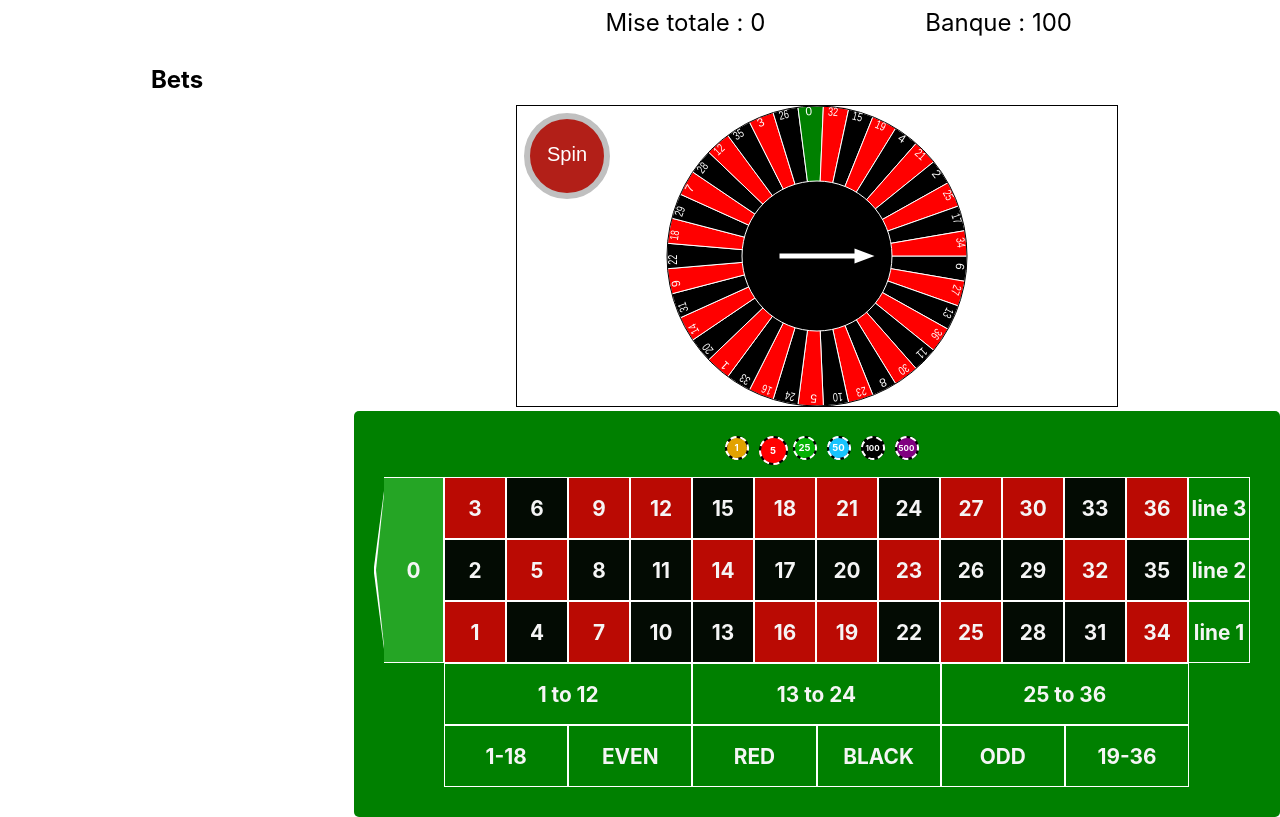
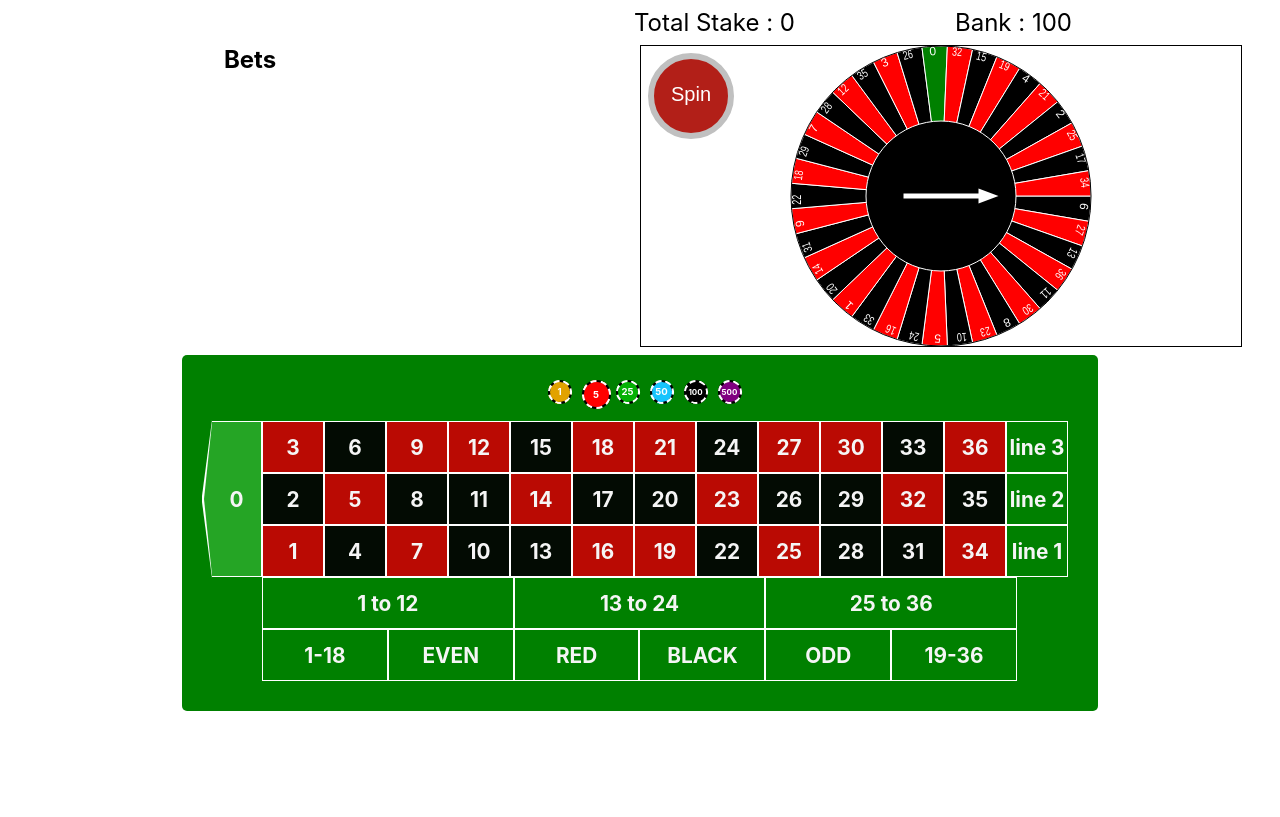
Before and after one commit to GatienB/Roulette, a React (Create React App) app: page / in a window 1280 px wide. Built offline with nearby package versions, Linux system fonts and the light colour scheme.

Commit message:
feat: new layout

```diff
--- a/public/index.html
+++ b/public/index.html
@@ -24,7 +24,7 @@
       work correctly both with client-side routing and a non-root public URL.
       Learn how to configure a non-root public URL by running `npm run build`.
     -->
-    <title>React App</title>
+    <title>Roulette</title>
   </head>
   <body>
     <noscript>You need to enable JavaScript to run this app.</noscript>
--- a/src/App.css
+++ b/src/App.css
@@ -1,19 +1,12 @@
-body {
-  width: 100vw;
-  height: 100vh;
-  margin: 0;
-  text-align: center;
-}
-
 #input_splits {
   margin: 50px 0px;
 }
 
-#spin-output {
+/* #spin-output {
   font-weight: bold;
   font-size: xx-large;
   height: 40px;
-}
+} */
 
 #bet-stats {
   width: 100%;
@@ -41,15 +34,24 @@ body {
   display: flex;
 }
 
-#main {
+.bets-list {
+  width: 50%;
   display: flex;
   flex-direction: column;
 }
 
+#main {
+  height: 100%;
+  width: 100%;
+  display: flex;
+  flex-direction: column;
+  gap: 8px;
+}
+
 :root {
   --background-tapis: green;
-  --height-square: 60px;
-  --width-square: 60px;
+  --height-square: 50px;
+  --width-square: 50px;
   /* --hover-color: gold; */
   --hover-color: rgb(219, 186, 10);
   --color-square-red: rgb(186, 10, 3);
@@ -61,3 +63,15 @@ body {
 .App {
   padding: 20px;
 }
+
+.tapis-container {
+  display: flex;
+  justify-content: center;
+}
+
+.pagination-container {
+  flex: 1 1 auto;
+  display: flex;
+  justify-content: center;
+  align-items: end;
+}
--- a/src/App.tsx
+++ b/src/App.tsx
@@ -1,41 +1,41 @@
-import React from 'react';
-import './App.css';
-import Tapis from './components/Tapis/Tapis';
-import Roulette from './components/Roulette/Roulette';
-import Banque from './components/Banque/Banque';
-import BetList from './components/Bets/BetList';
-import { Pagination } from './components/Pagination/Pagination';
-import { Bet } from './models/bet.model';
-import { isBetExists } from './components/Tapis/Tapis-helper';
-import { ChipStakeEnum } from './helpers/constants';
-import { addBet, deleteBet, updateBet, setBets } from './app/betSlice';
-import { connect } from 'react-redux'
-import { StoreState } from './app/store.model';
-import Alert from './components/Alert/Alert';
+import React from "react";
+import "./App.css";
+import Tapis from "./components/Tapis/Tapis";
+import Roulette from "./components/Roulette/Roulette";
+import Banque from "./components/Banque/Banque";
+import BetList from "./components/Bets/BetList";
+import { Pagination } from "./components/Pagination/Pagination";
+import { Bet } from "./models/bet.model";
+import { isBetExists } from "./components/Tapis/Tapis-helper";
+import { ChipStakeEnum } from "./helpers/constants";
+import { addBet, deleteBet, updateBet, setBets } from "./app/betSlice";
+import { connect } from "react-redux";
+import { StoreState } from "./app/store.model";
+import Alert from "./components/Alert/Alert";
 
 type AlertType = {
-  showAlert: boolean
-  message: string
-  title: string
-}
+  showAlert: boolean;
+  message: string;
+  title: string;
+};
 
 type AppState = {
-  bank: number,
-  resultNumber: number,
-  history: Bet[][],
-  historyIndex: number,
-  isBettingLocked: boolean,
-  alert: AlertType
-}
+  bank: number;
+  resultNumber: number;
+  history: Bet[][];
+  historyIndex: number;
+  isBettingLocked: boolean;
+  alert: AlertType;
+};
 
 type AppProps = {
-  addBet: Function,
-  updateBet: Function,
-  deleteBet: Function,
-  setBets: Function,
-  bets: Bet[],
-  selectedStake: ChipStakeEnum
-}
+  addBet: Function;
+  updateBet: Function;
+  deleteBet: Function;
+  setBets: Function;
+  bets: Bet[];
+  selectedStake: ChipStakeEnum;
+};
 
 class App extends React.Component<AppProps, AppState> {
   #rouletteRef: React.RefObject<Roulette>;
@@ -53,13 +53,17 @@ class App extends React.Component<AppProps, AppState> {
       alert: {
         showAlert: false,
         message: "",
-        title: ""
-      }
-    }
+        title: "",
+      },
+    };
   }
 
   async spin() {
-    console.log("spinning", this.isRouletteLocked(), this.#rouletteRef.current?.canSpin());
+    console.log(
+      "spinning",
+      this.isRouletteLocked(),
+      this.#rouletteRef.current?.canSpin()
+    );
     if (!this.isRouletteLocked() && this.#rouletteRef.current?.canSpin()) {
       if (this.props.bets.length > 0) {
         this.setState({ isBettingLocked: true }, () => {
@@ -67,26 +71,30 @@ class App extends React.Component<AppProps, AppState> {
           h.push(this.props.bets);
           this.setState({
             history: h,
-            historyIndex: h.length - 1
+            historyIndex: h.length - 1,
           });
           this.#rouletteRef.current?.spin().then((value: number) => {
             console.log("after spin");
             console.log("Result: ", value);
             let betsResult = this.getWinBets(value);
             let benef = this.getNetGainByNumber(betsResult);
-            this.setState({ resultNumber: value, isBettingLocked: false, bank: this.state.bank + benef });
-          })
+            this.setState({
+              resultNumber: value,
+              isBettingLocked: false,
+              bank: this.state.bank + benef,
+            });
+          });
+        });
+      } else {
+        this.setState({
+          alert: {
+            showAlert: true,
+            title: "Roulette locked",
+            message: "Place a bet before spinning the roulette.",
+          },
         });
       }
-      else {
-        this.setState({alert: {
-          showAlert: true,
-          title: "Roulette locked",
-          message: "Place a bet before spinning the roulette."
-        }});
-      }
-    }
-    else {
+    } else {
       console.log("Spin locked");
       if (this.getTotalStake() > this.state.bank) {
         this.showAlertStakeSupBank();
@@ -103,20 +111,19 @@ class App extends React.Component<AppProps, AppState> {
   stakeUpdated(betId: string, sens: string) {
     if (!this.state.isBettingLocked) {
       let bets = this.props.bets.slice();
-      let index = bets.findIndex(_b => _b.id === betId);
+      let index = bets.findIndex((_b) => _b.id === betId);
       if (index >= 0) {
         if (sens === "+") {
           if (this.canAddStake(this.props.selectedStake)) {
-            this.props.updateBet(bets[index].id, this.props.selectedStake)
+            this.props.updateBet(bets[index].id, this.props.selectedStake);
           } else {
             this.showAlertStakeSupBank();
           }
         } else if (sens === "-") {
           if (bets[index].stake - this.props.selectedStake <= 0) {
-            this.props.deleteBet(bets[index].id)
-          }
-          else {
-            this.props.updateBet(bets[index].id, -this.props.selectedStake)
+            this.props.deleteBet(bets[index].id);
+          } else {
+            this.props.updateBet(bets[index].id, -this.props.selectedStake);
           }
         }
       }
@@ -125,11 +132,10 @@ class App extends React.Component<AppProps, AppState> {
 
   betDeleted(betId: string) {
     if (!this.state.isBettingLocked) {
-      let bet = this.props.bets.find(b => b.id === betId);
+      let bet = this.props.bets.find((b) => b.id === betId);
       if (bet) {
-        this.props.deleteBet(bet.id)
-      }
-      else {
+        this.props.deleteBet(bet.id);
+      } else {
         console.warn("Can't find bet Id : ", betId);
       }
     }
@@ -140,10 +146,10 @@ class App extends React.Component<AppProps, AppState> {
     if (!this.state.isBettingLocked) {
       if (this.canAddStake(newBet.stake)) {
         if (isBetExists(this.props.bets, newBet)) {
-          console.log("exists")
-          this.props.updateBet(newBet.id, newBet.stake)
+          console.log("exists");
+          this.props.updateBet(newBet.id, newBet.stake);
         } else {
-          console.log("new")
+          console.log("new");
           this.props.addBet(newBet);
         }
       } else {
@@ -157,13 +163,17 @@ class App extends React.Component<AppProps, AppState> {
       alert: {
         title: "Impossible to add bet",
         message: "Your bet must be less than or equal to your bank",
-        showAlert: true
-      }
+        showAlert: true,
+      },
     });
   }
 
   getTotalStake() {
-    return this.props.bets.reduce((accumulator: number, currentValue: Bet) => accumulator + currentValue.stake, 0);
+    return this.props.bets.reduce(
+      (accumulator: number, currentValue: Bet) =>
+        accumulator + currentValue.stake,
+      0
+    );
   }
 
   canAddStake(newStake: number) {
@@ -180,10 +190,9 @@ class App extends React.Component<AppProps, AppState> {
     let lostBets = [];
     if (this.props.bets && this.props.bets.length > 0) {
       for (const bet of this.props.bets) {
-        if (bet.numbers.some(n => n === nbResult)) {
+        if (bet.numbers.some((n) => n === nbResult)) {
           wonBets.push(bet);
-        }
-        else {
+        } else {
           lostBets.push(bet);
         }
       }
@@ -192,15 +201,21 @@ class App extends React.Component<AppProps, AppState> {
     return { won: wonBets, lost: lostBets };
   }
 
-  getNetGainByNumber(wonLostBets: { won: Bet[], lost: Bet[] }) {
-    if (wonLostBets && (wonLostBets.won.length > 0 || wonLostBets.lost.length > 0)) {
-      const stakeLost = wonLostBets.lost.reduce((total: number, next: Bet) => { return total + next.stake }, 0);
-      const benefits = wonLostBets.won.reduce((total: number, next: Bet) => { return total + next.benef }, 0);
+  getNetGainByNumber(wonLostBets: { won: Bet[]; lost: Bet[] }) {
+    if (
+      wonLostBets &&
+      (wonLostBets.won.length > 0 || wonLostBets.lost.length > 0)
+    ) {
+      const stakeLost = wonLostBets.lost.reduce((total: number, next: Bet) => {
+        return total + next.stake;
+      }, 0);
+      const benefits = wonLostBets.won.reduce((total: number, next: Bet) => {
+        return total + next.benef;
+      }, 0);
       return benefits - stakeLost;
     }
     return -Infinity;
   }
-
 
   onPageIndexChanged(sens: string) {
     let nextIndex: number = -1;
@@ -208,51 +223,70 @@ class App extends React.Component<AppProps, AppState> {
       if (sens === "-") {
         if (this.state.historyIndex - 1 >= 0)
           nextIndex = this.state.historyIndex - 1;
-        else
-          nextIndex = this.state.history.length - 1;
+        else nextIndex = this.state.history.length - 1;
       } else if (sens === "+") {
         if (this.state.historyIndex + 1 < this.state.history.length)
           nextIndex = this.state.historyIndex + 1;
-        else
-          nextIndex = 0;
+        else nextIndex = 0;
       }
     }
 
     this.setState({ historyIndex: nextIndex }, () => {
-      this.props.setBets(this.state.history[nextIndex])
-    })
+      this.props.setBets(this.state.history[nextIndex]);
+    });
   }
 
   render(): React.ReactNode {
     return (
       <div id="main">
-        {this.state.alert.showAlert &&
-          <Alert title={this.state.alert.title}
+        {this.state.alert.showAlert && (
+          <Alert
+            title={this.state.alert.title}
             message={this.state.alert.message}
-            onClose={() => this.setState({ alert: { message: "", title: "", showAlert: false } })} />}
+            onClose={() =>
+              this.setState({
+                alert: { message: "", title: "", showAlert: false },
+              })
+            }
+          />
+        )}
         <Banque totalStake={this.getTotalStake()} bank={this.state.bank} />
         <div className="row">
-          <div className="left-container">
-            <BetList resultNumber={this.state.resultNumber}
-              changeStake={(betId: string, s: string) => this.stakeUpdated(betId, s)}
-              deleteBet={(betId: string) => this.betDeleted(betId)} />
-            {/* <h2>Bets stats</h2>
-          <div id="bet-stats"></div> */}
-            {this.state.history.length > 0 &&
-              <Pagination indexMax={this.state.history.length}
-                index={this.state.historyIndex}
-                onIndexChanged={(sens: string) => this.onPageIndexChanged(sens)} />}
-            {/* <div>
+          <div className="bets-list">
+            <BetList
+              resultNumber={this.state.resultNumber}
+              changeStake={(betId: string, s: string) =>
+                this.stakeUpdated(betId, s)
+              }
+              deleteBet={(betId: string) => this.betDeleted(betId)}
+            />
+            {this.state.history.length > 0 && (
+              <div className="pagination-container">
+                <Pagination
+                  indexMax={this.state.history.length}
+                  index={this.state.historyIndex}
+                  onIndexChanged={(sens: string) =>
+                    this.onPageIndexChanged(sens)
+                  }
+                />
+              </div>
+            )}
+          </div>
+          <Roulette
+            isLocked={this.isRouletteLocked()}
+            ref={this.#rouletteRef}
+            onSpin={() => this.spin()}
+            onReset={() => this.resetRoulette()}
+          />
+          {/* <div>
               <button id="simulationBtn">Simulate</button>
             </div> */}
-          </div>
-          <div>
-            <div id="spin-output"></div>
-            <br></br>
-            <Roulette isLocked={this.isRouletteLocked()} ref={this.#rouletteRef} onSpin={() => this.spin()} onReset={() => this.resetRoulette()} />
-            <Tapis isBettingLocked={this.state.isBettingLocked}
-              addBet={(bet: Bet) => this.addBet(bet)} />
-          </div>
+        </div>
+        <div className="tapis-container">
+          <Tapis
+            isBettingLocked={this.state.isBettingLocked}
+            addBet={(bet: Bet) => this.addBet(bet)}
+          />
         </div>
       </div>
     );
@@ -264,27 +298,27 @@ class App extends React.Component<AppProps, AppState> {
 const mapDispatchToProps = (dispatch: any) => {
   return {
     addBet: (bet: Bet) => {
-      dispatch(addBet(bet))
+      dispatch(addBet(bet));
     },
     updateBet: (id: string, stakeToAdd: number) => {
-      dispatch(updateBet({ id, stakeToAdd }))
+      dispatch(updateBet({ id, stakeToAdd }));
     },
     deleteBet: (id: string) => {
-      dispatch(deleteBet(id))
+      dispatch(deleteBet(id));
     },
     setBets: (bets: Bet[]) => {
       dispatch(setBets(bets));
-    }
-  }
-}
+    },
+  };
+};
 
 function mapStateToProps(state: StoreState) {
   const bets = state.bets;
   const selectedStake = state.selectedStake;
   return {
     bets,
-    selectedStake
+    selectedStake,
   };
 }
 
-export default connect(mapStateToProps, mapDispatchToProps)(App)
+export default connect(mapStateToProps, mapDispatchToProps)(App);
--- a/src/components/Alert/Alert.css
+++ b/src/components/Alert/Alert.css
@@ -23,7 +23,7 @@
 }
 
 .alert .content #message {
-    overflow: scroll;
+    overflow: auto;
     max-height: 20vh;
 }
 
--- a/src/components/Banque/Banque.css
+++ b/src/components/Banque/Banque.css
@@ -2,7 +2,7 @@
     width: 90%;
     text-align: right;
     font-size: 1.5rem;
-    margin: 0.5rem 0rem;
+    margin: 0.5rem 0rem 0 0;
 }
 
 #money span:nth-child(1) {
--- a/src/components/Banque/Banque.tsx
+++ b/src/components/Banque/Banque.tsx
@@ -4,7 +4,7 @@ import './Banque.css'
 function Banque(props: BankDetails) {
     // console.log("Banque", props)
     return (
-        <div id="money"><span>Mise totale : <span id="stake-value">{props.totalStake}</span></span><span>Banque : <span
+        <div id="money"><span>Total Stake : <span id="stake-value">{props.totalStake}</span></span><span>Bank : <span
             id="bank-value">{props.bank}</span></span></div>
     )
 }
--- a/src/components/Bets/BetList.css
+++ b/src/components/Bets/BetList.css
@@ -1,13 +1,14 @@
 #bet-list-container {
-    width: 100%;
     overflow: auto;
-    height: 50%;
-    max-height: 50vh;
+    max-height: 301px;
+    max-width: 500px;
+}
+
+h2 {
+    margin-top: 0;
 }
 
 #bet-list {
-    width: 100%;
     overflow: auto;
-    /* height: 50%;
-    max-height: 50vh; */
+    padding-left: 15px;
   }
--- a/src/components/Pagination/Pagination.tsx
+++ b/src/components/Pagination/Pagination.tsx
@@ -38,13 +38,13 @@ export class Pagination extends React.Component<PaginationState> {
 
     render(): React.ReactNode {
         return (
-            <div>
+            <>
                 {/*this.props.index > 0 &&*/
                     <button id="playLastBetsBtn" onClick={() => this.onIndexChanged("-")}>&lt;</button>}
                 <span id="bet-index">{this.props.index !== -1 ? this.props.index + 1 : '-'}/{this.props.indexMax}</span>
                 {/*this.props.index < this.props.indexMax - 1 &&*/
                     <button id="playNextBetsBtn" onClick={() => this.onIndexChanged("+")}>&gt;</button>}
-            </div>
+            </>
         )
     }
 }
--- a/src/components/Roulette/Roulette.tsx
+++ b/src/components/Roulette/Roulette.tsx
@@ -223,8 +223,8 @@ class Roulette extends React.Component<{ isLocked: boolean, onSpin: Function, on
 
     #drawArrow(numberIndex: number) {
         if (numberIndex < 0 || numberIndex > 37) {
-            let divOut = document.getElementById("spin-output") as HTMLElement;
-            divOut.innerText = "Le nombre doit être compris entre 0 et 37 inclus";
+            // let divOut = document.getElementById("spin-output") as HTMLElement;
+            // divOut.innerText = "Le nombre doit être compris entre 0 et 37 inclus";
         }
         else {
             let c = this.#canvasRef.current as HTMLCanvasElement;
--- a/src/index.css
+++ b/src/index.css
@@ -1,13 +1,17 @@
 body {
-  margin: 0;
   font-family: -apple-system, BlinkMacSystemFont, 'Segoe UI', 'Roboto', 'Oxygen',
     'Ubuntu', 'Cantarell', 'Fira Sans', 'Droid Sans', 'Helvetica Neue',
     sans-serif;
   -webkit-font-smoothing: antialiased;
   -moz-osx-font-smoothing: grayscale;
+
+  width: 100vw;
+  height: 100vh;
+  margin: 0;
+  text-align: center;
 }
 
-code {
-  font-family: source-code-pro, Menlo, Monaco, Consolas, 'Courier New',
-    monospace;
+#root {
+  width: 100%;
+  height: 100%;
 }
```
Also changed, not shown: 2 other files (tests, documents, lock files or other folders).
